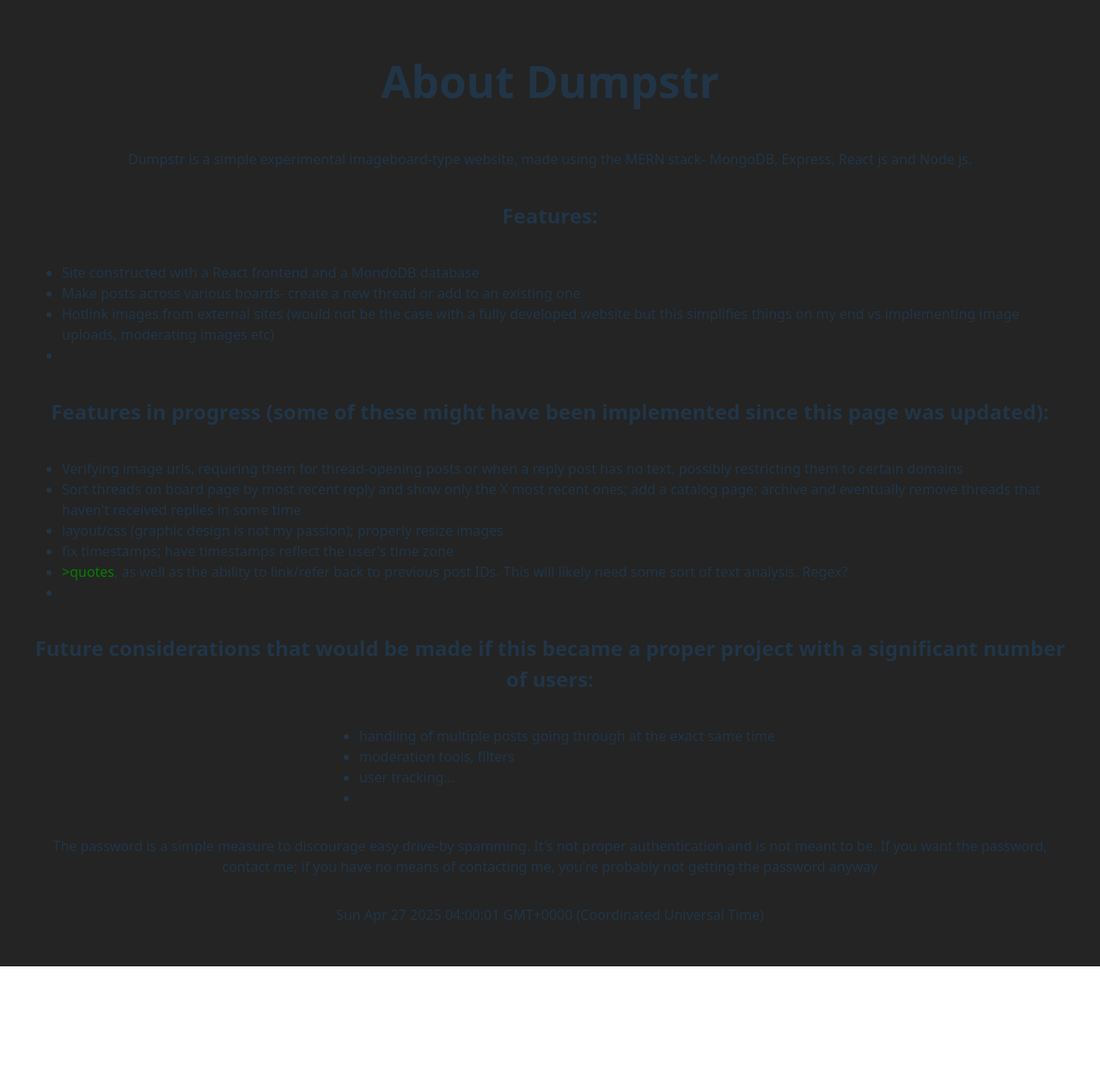
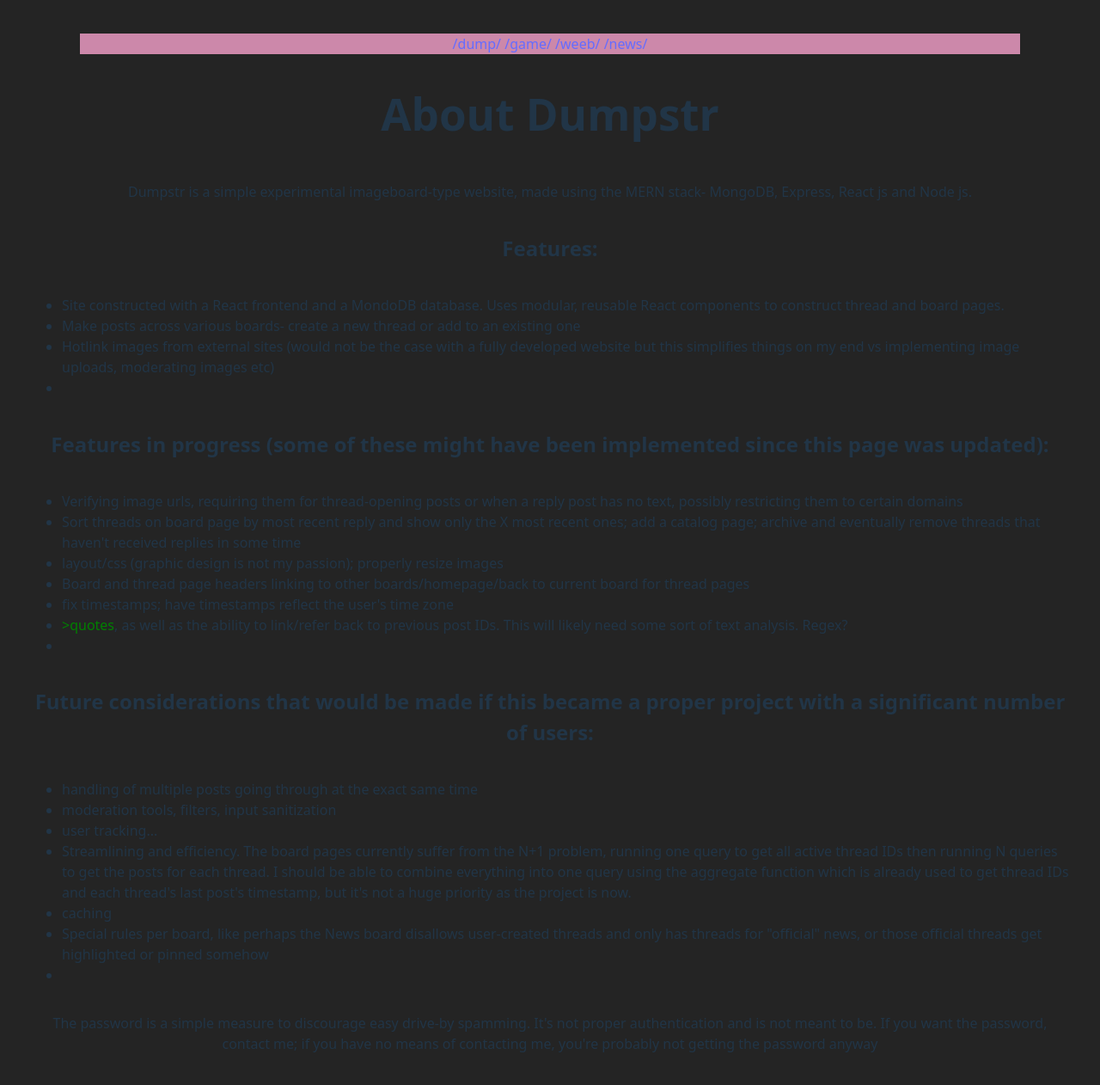
Before and after one commit to krcdavis/dumpstr-client, a React (Vite) app: page /about in a window 1280 px wide. Shown: the top 1262 px of the page at 86% size. Before the commit the page ends 1124 px from the top, so only its background shows below. Built offline with nearby package versions, Linux system fonts and the light colour scheme; no server answers.

Commit message:
time for clown

```diff
--- a/src/App.css
+++ b/src/App.css
@@ -85,6 +85,13 @@
 
 }
 
+.header{
+  background-color: #cc88aa;
+  width: 90%;
+  margin: 7px;
+
+}
+
 
 ul {
  text-align: left;
--- a/src/about.jsx
+++ b/src/about.jsx
@@ -3,20 +3,19 @@
 
 
 import './App.css';
+import PageHeader from './header';
 
 function About() {
 
-const ts = 1749252267;
-const st = Date(ts).toString() ;
-
 return(
 <>
+<PageHeader />
 <h1>About Dumpstr</h1>
 <p>Dumpstr is a simple experimental imageboard-type website, made using the MERN stack- MongoDB, Express, React js and Node js.</p>
 
 <h2>Features:</h2>
 <ul>
-<li>Site constructed with a React frontend and a MondoDB database</li>
+<li>Site constructed with a React frontend and a MondoDB database. Uses modular, reusable React components to construct thread and board pages.</li>
 <li>Make posts across various boards- create a new thread or add to an existing one</li>
 <li>Hotlink images from external sites (would not be the case with a fully developed website but this simplifies things on my end vs implementing image uploads, moderating images etc)</li>
 <li></li>
@@ -26,6 +25,7 @@
 <li>Verifying image urls, requiring them for thread-opening posts or when a reply post has no text, possibly restricting them to certain domains</li>
 <li>Sort threads on board page by most recent reply and show only the X most recent ones; add a catalog page; archive and eventually remove threads that haven't received replies in some time</li>
 <li>layout/css (graphic design is not my passion); properly resize images</li>
+<li>Board and thread page headers linking to other boards/homepage/back to current board for thread pages</li>
 <li>fix timestamps; have timestamps reflect the user's time zone</li>
 <li> <font color="green">&gt;quotes</font>, as well as the ability to link/refer back to previous post IDs. This will likely need some sort of text analysis. Regex?  </li>
 <li></li>
@@ -33,15 +33,16 @@
 <h2>Future considerations that would be made if this became a proper project with a significant number of users:</h2>
 <ul>
 <li>handling of multiple posts going through at the exact same time</li>
-<li>moderation tools, filters</li>
-<li>user tracking...</li>
+<li>moderation tools, filters, input sanitization</li>
+<li>user tracking... </li>
+<li>Streamlining and efficiency. The board pages currently suffer from the N+1 problem, running one query to get all active thread IDs then running N queries to get the posts for each thread. I should be able to combine everything into one query using the aggregate function which is already used to get thread IDs and each thread's last post's timestamp, but it's not a huge priority as the project is now.</li>
+<li>caching</li>
+<li>Special rules per board, like perhaps the News board disallows user-created threads and only has threads for "official" news, or those official threads get highlighted or pinned somehow</li>
 <li></li>
 </ul>
 
 <p>The password is a simple measure to discourage easy drive-by spamming. It's not proper authentication and is not meant to be. If you want the password, contact me; if you have no means of contacting me, you're probably not getting the password anyway</p>
 
-
-<p>{st}  </p>
 
 </>
 );
--- a/src/header.jsx
+++ b/src/header.jsx
@@ -1,6 +1,10 @@
 //should be same between board and thread pages
 //using axios to pull board data from database is overkill... but it's still reused in a few places, so have a copy of data clientside in some form.
 //will use Link
+
+//board/thread pages have board description/banner/etc
+//thread pages have board backlink(same as above?)
+//probably components within components, as the link row is reused for footer
 
 import { Link } from "react-router";
 
@@ -9,7 +13,15 @@
 const row = [];
 //for board in boards, add link to board | /b/ | /c/ | /d/ |
 //[ a / b / c ]...
-//Link to="/board/"+board
+//<Link to=`/board/${b}' key={b}> /{b}/ </Link>
+
+//for now
+const boards = ["dump","game","weeb","news"];
+
+for (const b in boards) {
+const limk = "/board/"+boards[b]
+row.push( <Link to={limk} key={boards[b]}> /{boards[b]}/ </Link> );
+}
 
 return(
 <div className="header">
--- a/src/postbox.jsx
+++ b/src/postbox.jsx
@@ -10,7 +10,19 @@
 
 //timestamp lol
 let timestamp = "Jan 2 1970 22:22:22";
+//timestamp = things.timestamp
+//local time is by default apparently...
+const tp = new Date(things.timestamp);
 
+//months lol
+const m = ["Jan","Feb","Mar","Apr","May","Jun","Jul","Aug","Sept","Oct","Nov","Dec"]
+const w = ["Sun","Mon","Tues","Wed","Thurs","Fri","Sat"]
+
+//backticks and cashtags. right
+//...that year's not right wat
+timestamp = `${w[tp.getDay()]}, ${tp.getYear()+1900} ${m[tp.getMonth()]} ${tp.getDate()} ${tp.getHours()}:${tp.getMinutes()}:${tp.getSeconds()}`
+
+//this is probably enough to be worth making into its own component to be shared between threadbox and postbox
 
 const img = []
 //if imgurl exists, add img src
```
